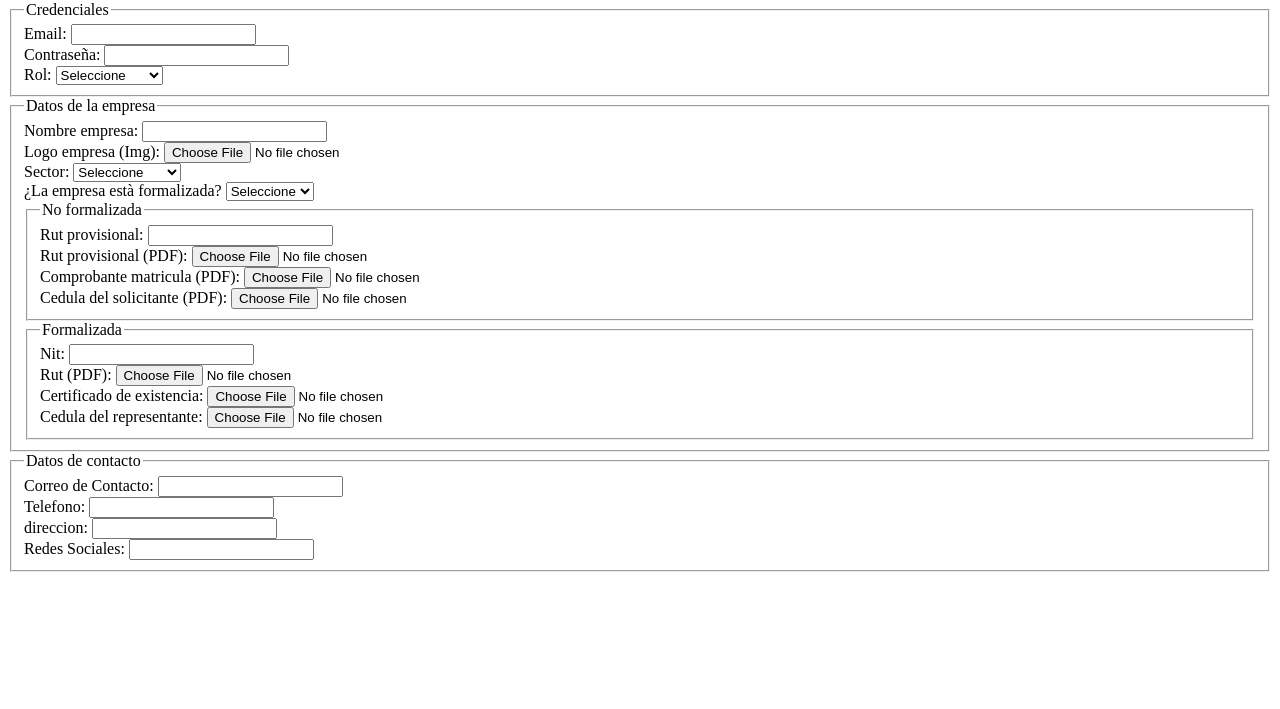
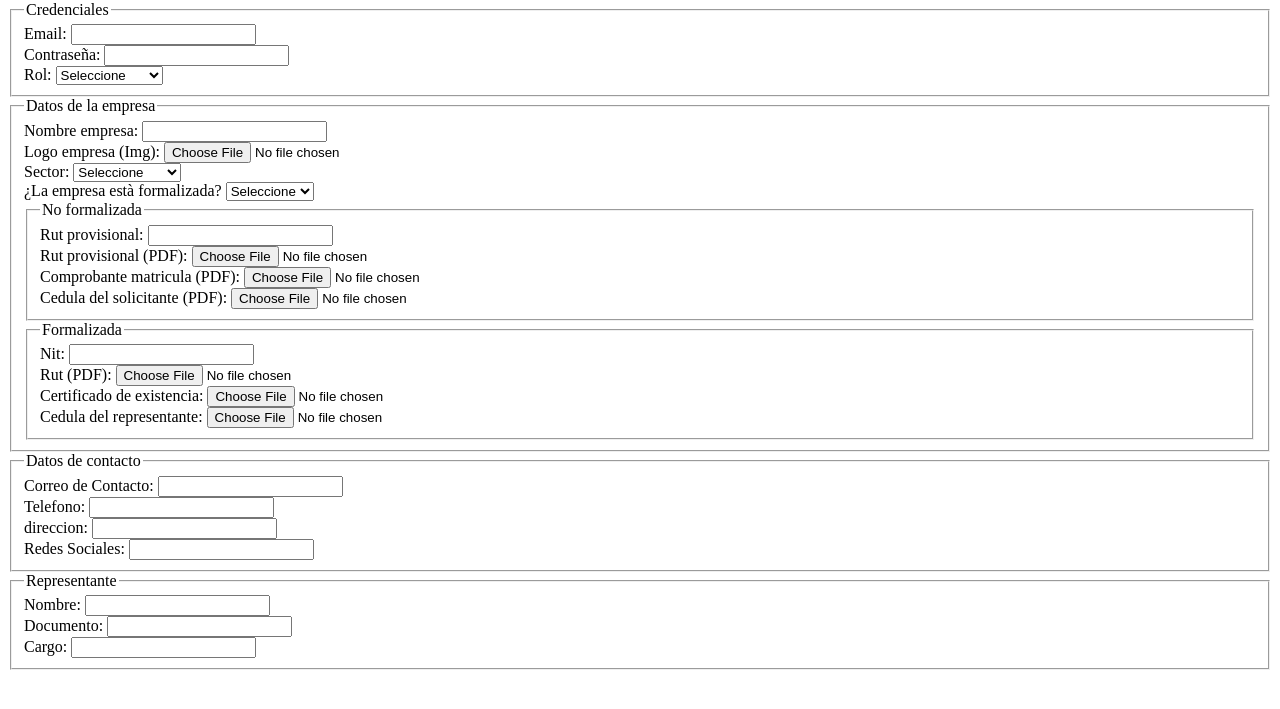
Before and after one commit to faibe1118/rueda-negocios-v2, a plain HTML site: page frontend/pages/registerv2.html in a window 1280 px wide. Shown: the part 79-788 px from the top of the page. Drawn offline with Linux system fonts and the light colour scheme.

Commit message:
representante

```diff
--- a/frontend/pages/registerv2.html
+++ b/frontend/pages/registerv2.html
@@ -112,6 +112,19 @@
                 <input type="text" name="redesSociales" id="redesSociales"><br>
             </fieldset>
         </div>
+
+        <fieldset>
+            <legend>Representante</legend>
+
+            <label>Nombre: </label>
+            <input type="text" name="nombreRepre" id="nombreRepre"><br>
+
+            <label>Documento: </label>
+            <input type="text" name="documentoRepre" id="documentoRepre"><br>
+
+            <label>Cargo: </label>
+            <input type="text" name="cargo" id="cargo">
+        </fieldset>
     </form>
 </body>
 
```
